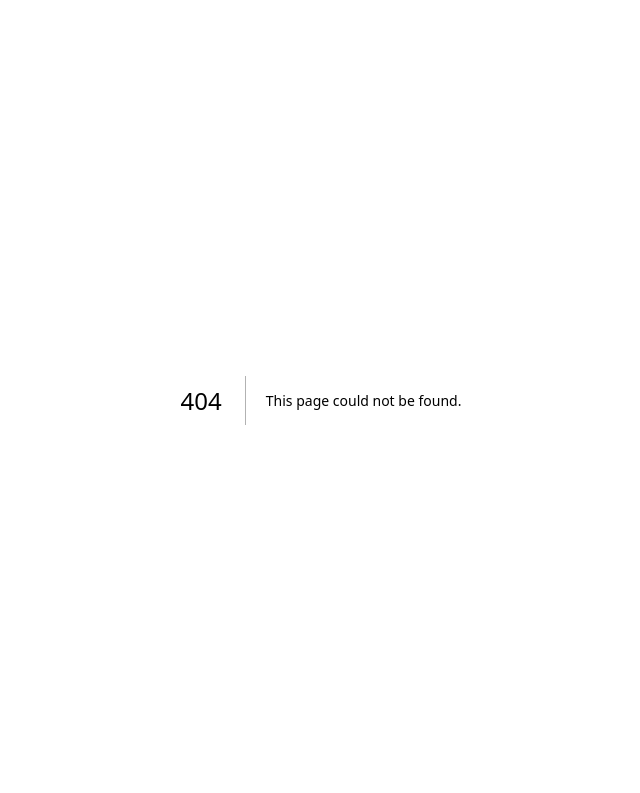
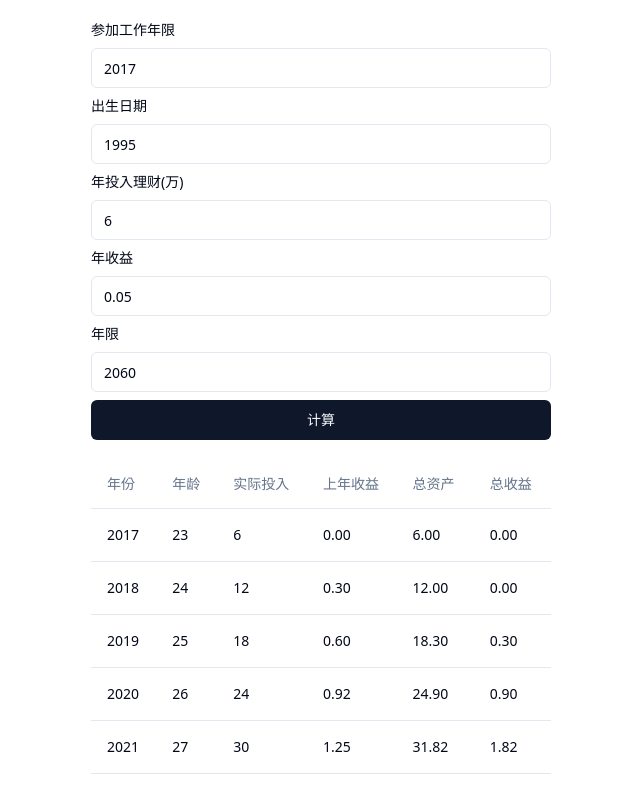
Before and after one commit to raydenm/raydenm-demo, a Next.js app: page /licai in a window 1280 px wide. Before the commit this address had no page. Shown: the top 793 px of the page, without its empty margins (319-959 px from the left). Built offline with nearby package versions, Linux system fonts and the light colour scheme.

Commit message:
feat: add lc page

```diff
--- /dev/null
+++ b/app/licai/page.tsx
@@ -0,0 +1,126 @@
+"use client"
+
+import { useEffect, useState } from "react"
+import { Button } from "components/ui/button"
+import { Input } from "components/ui/input"
+import { Table, TableBody, TableCell, TableHead, TableHeader, TableRow } from "components/ui/table"
+
+const Demo = () => {
+  const [tableData, setTableData] = useState<{
+    year: number;
+    age: number;
+    zTotal: number;
+    total: number;
+    lastyearMy: number;
+    allLi: number;
+  }[]>([])
+
+  // 参加工作时间
+  const [goWork, setGoWork] = useState(2017)
+
+  // 出生年份
+  const [born, setBorn] = useState(1995)
+
+  // 家庭平均年收入(净值, 除去日常开销, 剩下的, 可用于投资理财) 单位万
+  const [income, setIncome] = useState(6)
+
+  // 投资预计年利率
+  const [rate, setRate] = useState(0.05)
+
+  // 计算至哪一年
+  const [toYear, setToYear] = useState(2060)
+
+
+  const getTotal = (i: number) => {
+    let total = 0
+    let lastTotal = 0
+    for (let j = goWork; j < i; j++) {
+      const ly = getLastYearMy(lastTotal)
+      lastTotal = total
+      total = lastTotal + ly + income
+    }
+
+    return total
+  }
+
+  const getLastYearMy = (data: number) => {
+    return data * rate
+  }
+
+  const getAllLi = (i: number) => {
+    let total = 0
+    for (let j = goWork; j < i; j++) {
+      const ly = getLastYearMy(getTotal(j))
+      total = ly + total
+    }
+
+    return total
+  }
+
+  const init = () => {
+    let data = []
+    for (let i = goWork; i < toYear + 1; i++) {
+      data.push({
+        year: i,
+        age: i - born + 1,
+        zTotal: (i - goWork + 1) * income,
+        total: getTotal(i + 1),
+        lastyearMy: getLastYearMy(getTotal(i)),
+        allLi: getAllLi(i)
+      })
+    }
+    console.log(data);
+
+    setTableData(data)
+  }
+
+  useEffect(() => {
+    init()
+  }, [])
+
+  return (
+    <div className="max-w-[500px] mx-auto p-5">
+      <div className="flex flex-col gap-y-2 text-sm mb-5">
+        <div>参加工作年限</div>
+        <Input type="number" value={goWork} onChange={(e) => setGoWork(Number(e.target.value))} />
+        <div>出生日期</div>
+        <Input type="number" value={born} onChange={(e) => setBorn(Number(e.target.value))} />
+        <div>年投入理财(万)</div>
+        <Input type="number" value={income} onChange={(e) => setIncome(Number(e.target.value))} />
+        <div>年收益</div>
+        <Input type="number" value={rate} onChange={(e) => setRate(Number(e.target.value))} />
+        <div>年限</div>
+        <Input type="number" value={toYear} onChange={(e) => setToYear(Number(e.target.value))} />
+        <Button onClick={init}>计算</Button>
+      </div>
+
+      <Table>
+        <TableHeader>
+          <TableRow>
+            <TableHead>年份</TableHead>
+            <TableHead>年龄</TableHead>
+            <TableHead>实际投入</TableHead>
+            <TableHead>上年收益</TableHead>
+            <TableHead>总资产</TableHead>
+            <TableHead>总收益</TableHead>
+          </TableRow>
+        </TableHeader>
+        <TableBody>
+          {(tableData || []).map((item, index) => (
+            <TableRow key={index}>
+              <TableCell>{item.year}</TableCell>
+              <TableCell>{item.age}</TableCell>
+              <TableCell>{item.zTotal}</TableCell>
+              <TableCell>{item.lastyearMy.toFixed(2)}</TableCell>
+              <TableCell>{item.total.toFixed(2)}</TableCell>
+              <TableCell>{item.allLi.toFixed(2)}</TableCell>
+            </TableRow>
+          ))}
+        </TableBody>
+      </Table>
+    </div>
+
+  )
+}
+
+export default Demo
```
